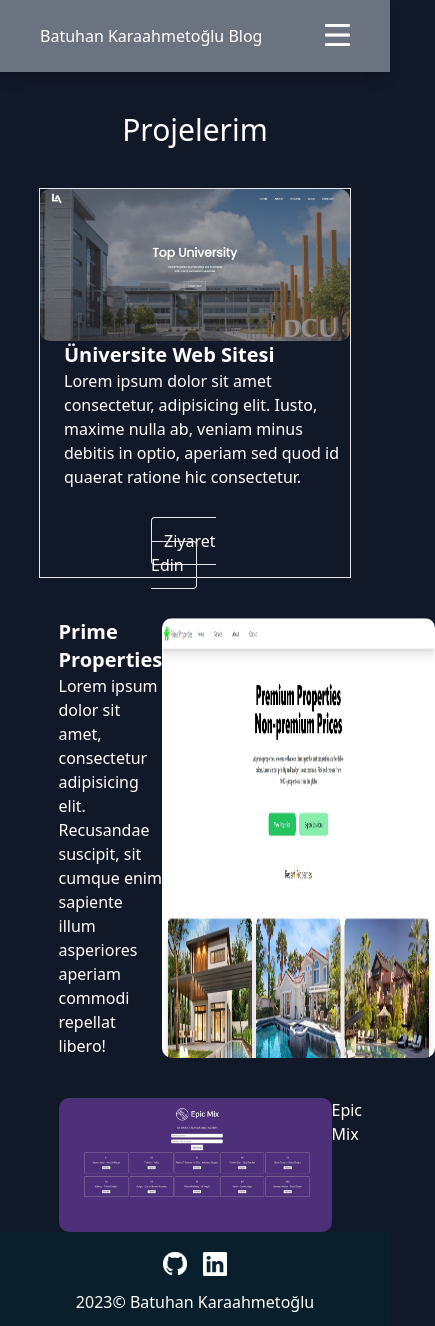
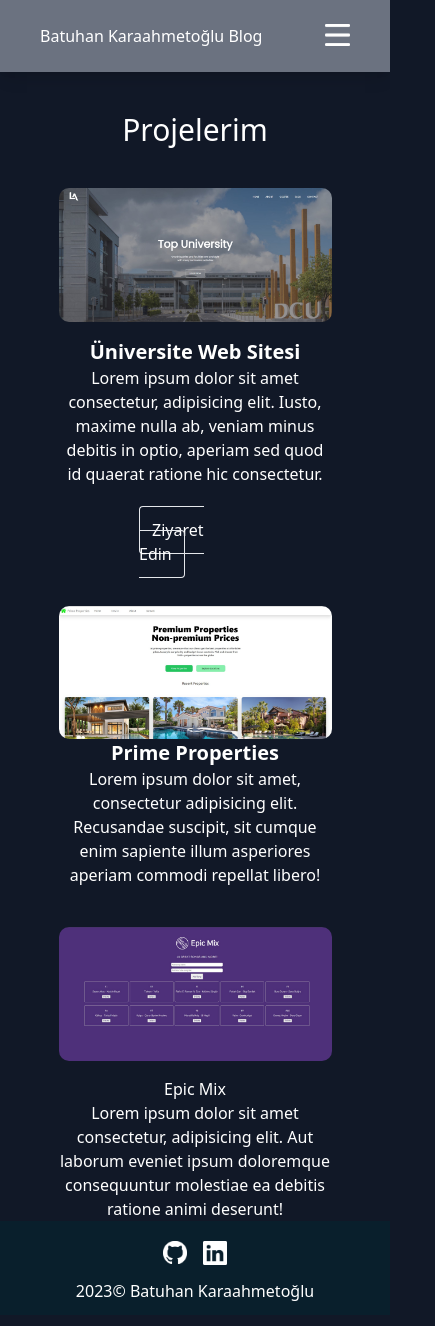
Before and after one commit to Batuhan445/blog-app, a Next.js app: page /my-projects in a window 390 px wide. Shown: the whole page, 435 px wide, since content can reach past the window. Built offline with nearby package versions, Linux system fonts and the light colour scheme.

Commit message:
mobile fix

```diff
--- a/src/app/my-projects/page.tsx
+++ b/src/app/my-projects/page.tsx
@@ -1,59 +1,96 @@
-import React from 'react'
-import Image from 'next/image'
-import Link from 'next/link'
+import React from "react";
+import Image from "next/image";
+import Link from "next/link";
 
 const Projects = () => {
   return (
-    <div className='min-h-screen'>
-        <div className='mt-10 text-3xl text-center'>Projelerim</div>
+    <div className="min-h-screen">
+      <title>Batuhan Karaahmetoğlu Blog | Projelerim</title>
 
-        <div className='mt-10 grid md:flex w-[80%] m-auto border'>
-            <Image src={"/projects/university-web.jpg"}
-            style={{borderRadius:"10px"}}
-            alt={'universite-web-site'}
-            width={720}
-            height={720}/>
+      <div className="mt-10 text-3xl text-center">Projelerim</div>
 
-            <div className='m-auto ml-6'>
-            <h1 className='text-xl font-bold'>Üniversite Web Sitesi</h1>
-            <p>Lorem ipsum dolor sit amet consectetur, adipisicing elit. Iusto, maxime nulla ab, veniam minus debitis in optio, aperiam sed quod id quaerat ratione hic consectetur.</p>
+      <div className="grid">
+        <div className="mt-10 md:flex w-[70%] m-auto">
 
-          <div className='mx-auto md:mx-0 mt-10 w-28'>
-            <Link
-            href={'https://calm-gumdrop-f04589.netlify.app/'}
-            target='_blank'
-            className='border p-3 rounded transition text-center hover:bg-blue-500 hover:border-blue-500'
-            >
-              Ziyaret Edin
-            </Link>
+          <div className="m-auto">
+            <Image
+              src={"/projects/university-web.jpg"}
+              style={{ borderRadius: "10px" }}
+              alt={"universite-web-site"}
+              width={720}
+              height={720}
+            />
           </div>
 
+          <div className="ml-0 m-auto md:ml-6">
+
+            <div className="text-center md:text-left mt-4 md:mt-0">
+              <h1 className="text-xl font-bold">Üniversite Web Sitesi</h1>
+              <p>
+                Lorem ipsum dolor sit amet consectetur, adipisicing elit. Iusto,
+                maxime nulla ab, veniam minus debitis in optio, aperiam sed quod
+                id quaerat ratione hic consectetur.
+              </p>
             </div>
+
+            <div className="mx-auto md:mx-0 mt-8 w-28">
+              <Link
+                href={"https://calm-gumdrop-f04589.netlify.app/"}
+                target="_blank"
+                className="border p-3 rounded transition text-center hover:bg-blue-500 hover:border-blue-500"
+              >
+                Ziyaret Edin
+              </Link>
+            </div>
+
+          </div>
+
         </div>
 
-        <div className='mt-10 flex w-[70%] m-auto'>
-          <div className='m-auto'>
-          <h1 className='font-bold text-xl'>Prime Properties</h1>
-          <p>Lorem ipsum dolor sit amet, consectetur adipisicing elit. Recusandae suscipit, sit cumque enim sapiente illum asperiores aperiam commodi repellat libero!</p>
+        <div className="mt-10 flex-col-reverse flex md:flex-row w-[70%] m-auto">
+          <div className="m-auto text-center md:text-left md:mr-6">
+            <h1 className="font-bold text-xl">Prime Properties</h1>
+            <p>
+              Lorem ipsum dolor sit amet, consectetur adipisicing elit.
+              Recusandae suscipit, sit cumque enim sapiente illum asperiores
+              aperiam commodi repellat libero!
+            </p>
           </div>
-            <Image src={"/projects/prime-properties.jpg"}
-            style={{borderRadius:"10px"}}
-            alt={'universite-web-site'}
+
+          <div className="m-auto">
+          <Image
+            src={"/projects/prime-properties.jpg"}
+            style={{ borderRadius: "10px" }}
+            alt={"universite-web-site"}
             width={720}
-            height={720}/>
+            height={720}
+          />
+          </div>
+
         </div>
 
-        <div className='mt-10 flex w-[70%] m-auto'>
-            <Image src={"/projects/epic-mix.jpg"}
-            style={{borderRadius:"10px"}}
-            alt={'universite-web-site'}
+        <div className="md:flex mt-10 w-[70%] m-auto">
+
+          <div className="m-auto">
+
+          <Image
+            src={"/projects/epic-mix.jpg"}
+            style={{ borderRadius: "10px" }}
+            alt={"universite-web-site"}
             width={720}
-            height={720}/>
-          <h1 className=''>Epic Mix</h1>
+            height={720}
+          />
+          </div>
+          <div className="text-center md:text-left mb-auto mt-4 md:mt-0">
+          <h1 className="text-center">Epic Mix</h1>
+          <p>Lorem ipsum dolor sit amet consectetur, adipisicing elit. Aut laborum eveniet ipsum doloremque consequuntur molestiae ea debitis ratione animi deserunt!</p>
+          </div>
         </div>
 
+      </div>
+
     </div>
-  )
-}
+  );
+};
 
-export default Projects
+export default Projects;
```
